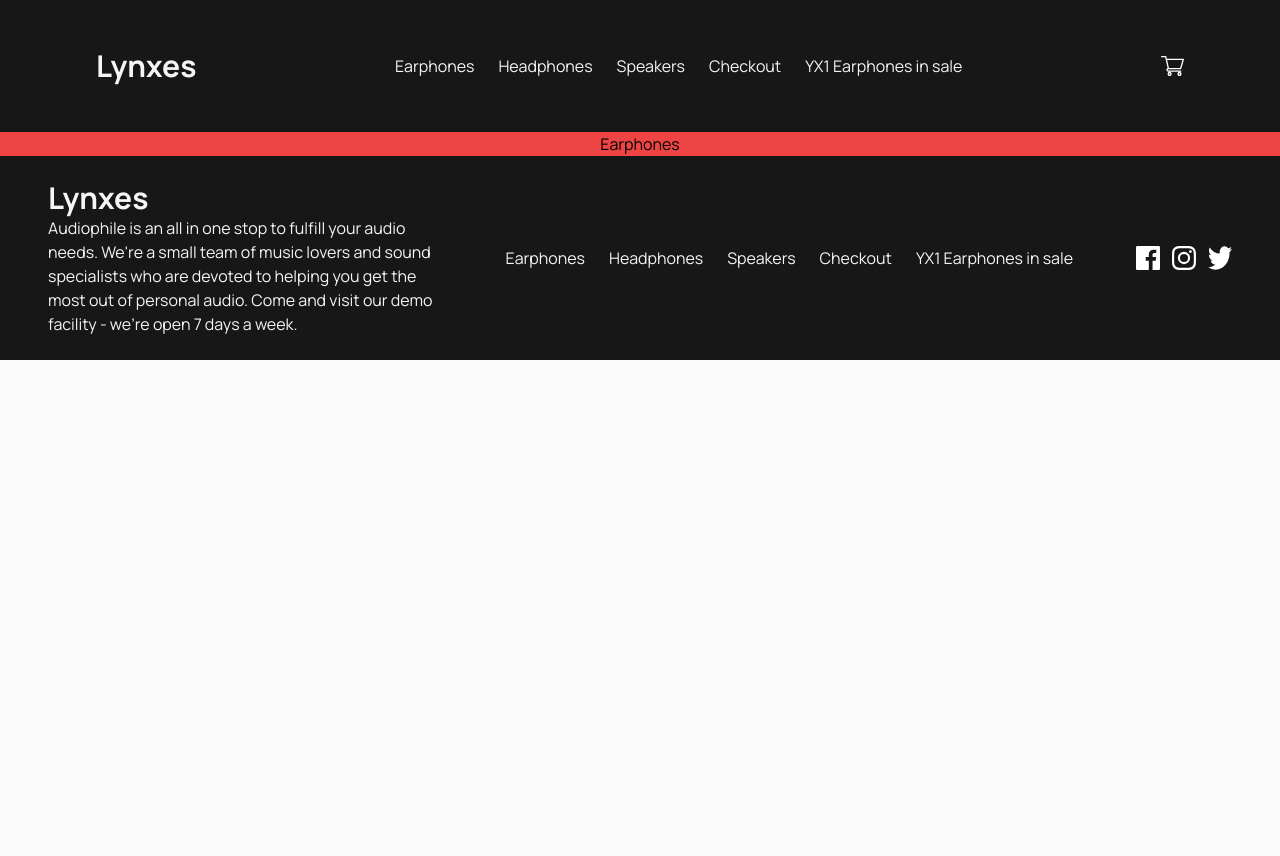
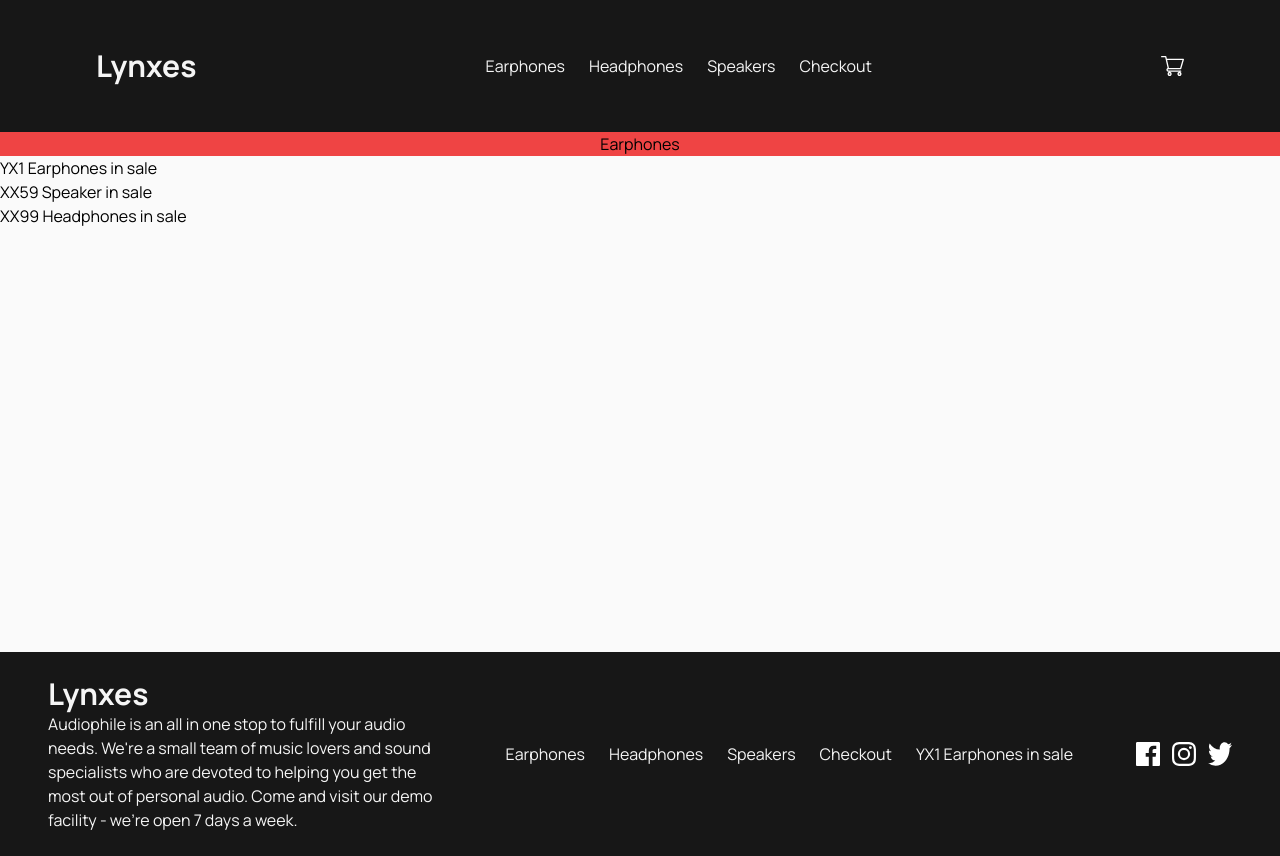
Before and after one commit to TomasLukes/lynxes, a Next.js app: page /category/earphones in a window 1280 px wide. Before the commit the page ends 800 px from the top, so only its background shows below. Built offline with nearby package versions, Linux system fonts and the light colour scheme.

Commit message:
Fixed dynamic routing for product/[id] path

```diff
--- a/src/app/category/earphones/page.tsx
+++ b/src/app/category/earphones/page.tsx
@@ -1,5 +1,20 @@
+import Link from "next/link"
+
 export default function Earphones() {
   return (
-    <h1 className="mx-auto bg-red-500 text-center">Earphones</h1>
+    <section>
+      <h1 className="mx-auto bg-red-500 text-center">Earphones</h1>
+      <ul>
+        <li>
+          <Link href="/product/YX1">YX1 Earphones in sale</Link>
+        </li>
+        <li>
+          <Link href="/product/XX59">XX59 Speaker in sale</Link>
+        </li>
+        <li>
+          <Link href="/product/XX99">XX99 Headphones in sale</Link>
+        </li>
+      </ul>
+    </section>
   )
 }
--- a/src/app/components/navigation/Header.tsx
+++ b/src/app/components/navigation/Header.tsx
@@ -17,9 +17,6 @@ export default function Header() {
         <li>
         <Link href="/checkout">Checkout</Link>
         </li>
-        <li>
-        <Link href="/product/1">YX1 Earphones in sale</Link>
-        </li>
       </nav>
 
       <div>
--- a/src/app/globals.css
+++ b/src/app/globals.css
@@ -1,3 +1,7 @@
 @tailwind base;
 @tailwind components;
 @tailwind utilities;
+
+main {
+    min-height: calc(100vh - 280px);
+}
--- /dev/null
+++ b/src/app/product/[id]/page.tsx
@@ -0,0 +1,8 @@
+
+export default function ProductPage({ params }) {
+  const { id } = params;
+
+  return (
+        <p className="mx-auto text-center bg-yellow-500 py-3 text-3xl">Product: <span className="font-semibold">{id}</span></p>
+    )
+}
--- a/src/app/products/[id].tsx
+++ /dev/null
@@ -1,7 +0,0 @@
-import { useRouter } from 'next/router'
-
-export default function ProductPage() {
-const router = useRouter()
-const { id } = router.query
-return <p>Product: {id}</p>
-}
```
